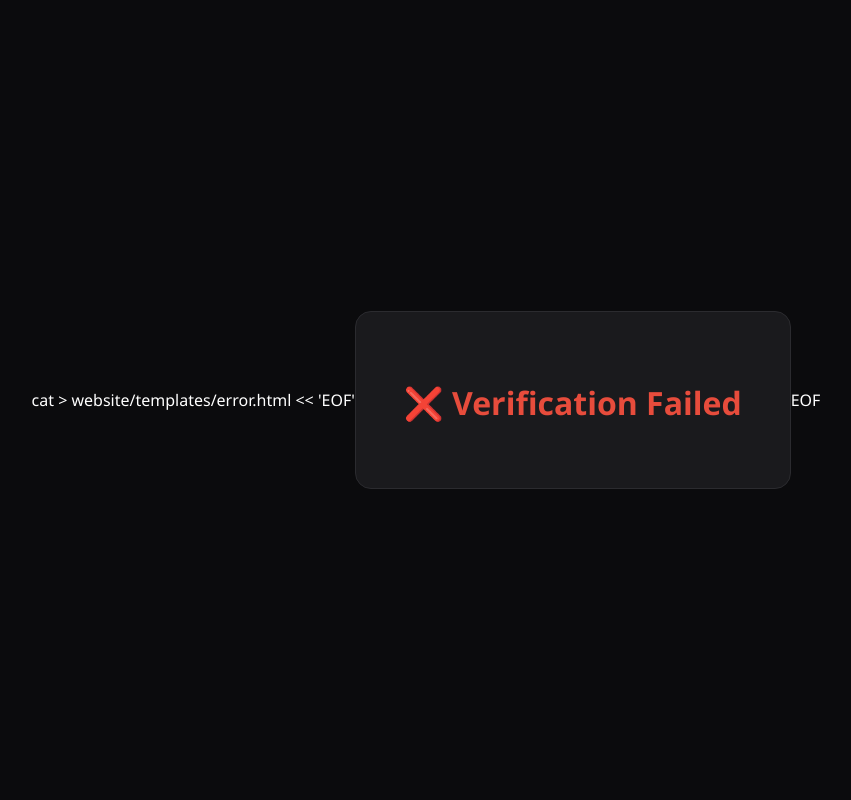
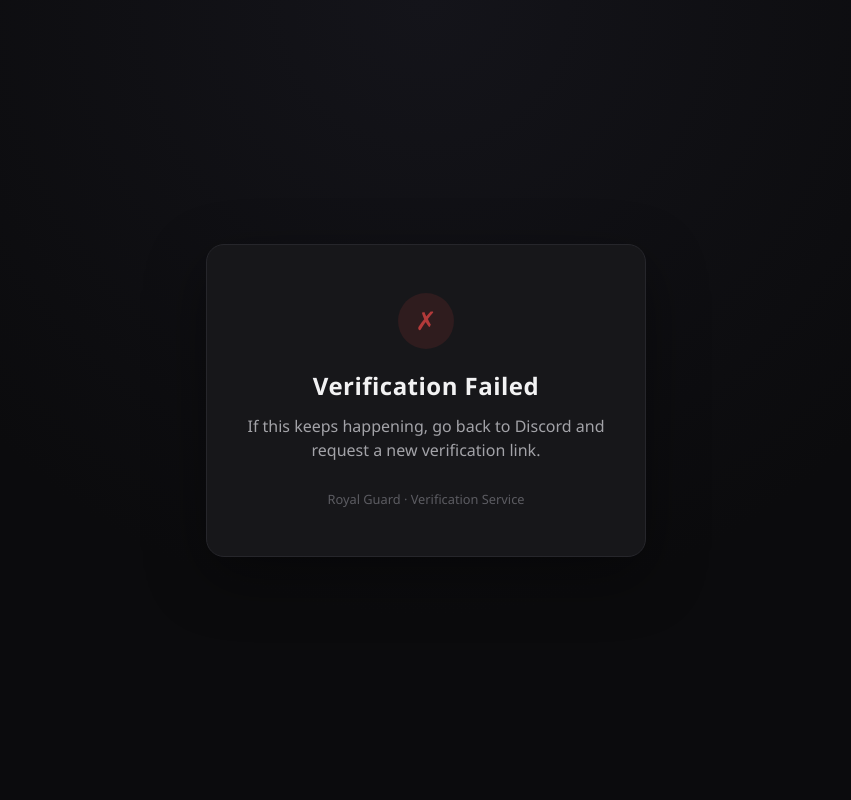
Before and after one commit to Kwalityenter/RoyalGuardd, a Flask app: template website/templates/error.html in a window 1280 px wide. Shown: the whole page, without its empty margins (214-1065 px from the left). Run offline with Flask 3, Linux system fonts and the light colour scheme; the template is opened without the code that fills it, so the values that code supplies are empty.

Commit message:
Redesign website with shared layout and proper landing page

```diff
--- a/website/app.py
+++ b/website/app.py
@@ -8,7 +8,7 @@ verification data written here is instantly visible to the bot.
 """
 
 import os
-from flask import Flask
+from flask import Flask, render_template
 from dotenv import load_dotenv
 
 load_dotenv()
@@ -22,7 +22,7 @@ app.register_blueprint(oauth_bp)
 
 @app.route("/")
 def index():
-    return {"status": "ok", "service": "Royal Guard OAuth Website"}
+    return render_template("index.html")
 
 
 @app.route("/health")
@@ -30,6 +30,16 @@ def health():
     return {"status": "healthy"}
 
 
+@app.errorhandler(404)
+def not_found(e):
+    return render_template("error.html", message="That page doesn't exist."), 404
+
+
+@app.errorhandler(500)
+def server_error(e):
+    return render_template("error.html", message="Something went wrong on our end. Please try again."), 500
+
+
 if __name__ == "__main__":
     port = int(os.getenv("WEBSITE_PORT", 8080))
     app.run(host="0.0.0.0", port=port)
--- /dev/null
+++ b/website/templates/base.html
@@ -0,0 +1,97 @@
+<!DOCTYPE html>
+<html lang="en">
+<head>
+  <meta charset="UTF-8">
+  <meta name="viewport" content="width=device-width, initial-scale=1.0">
+  <title>{% block title %}Royal Guard{% endblock %}</title>
+  <style>
+    :root {
+      --bg: #0b0b0d;
+      --card: #17171a;
+      --border: #26262b;
+      --text: #f2f2f3;
+      --text-dim: #a3a3a8;
+      --accent: #87CEEB;
+      --success: #57A05A;
+      --error: #b33a3a;
+    }
+    * { box-sizing: border-box; }
+    body {
+      background: radial-gradient(circle at top, #14141a 0%, #0b0b0d 60%);
+      color: var(--text);
+      font-family: 'Segoe UI', Roboto, Arial, sans-serif;
+      display: flex;
+      align-items: center;
+      justify-content: center;
+      min-height: 100vh;
+      margin: 0;
+      padding: 24px;
+    }
+    .card {
+      background: var(--card);
+      border: 1px solid var(--border);
+      border-radius: 18px;
+      padding: 48px 40px;
+      text-align: center;
+      max-width: 440px;
+      width: 100%;
+      box-shadow: 0 20px 60px rgba(0,0,0,0.4);
+    }
+    .crest {
+      width: 56px;
+      height: 56px;
+      margin-bottom: 16px;
+      opacity: 0.9;
+    }
+    h1 {
+      margin: 0 0 12px;
+      font-size: 1.5rem;
+      letter-spacing: 0.02em;
+    }
+    p {
+      color: var(--text-dim);
+      line-height: 1.5;
+      margin: 0 0 8px;
+    }
+    .username {
+      color: var(--text);
+      font-weight: 600;
+    }
+    .badge {
+      display: inline-block;
+      background: rgba(135, 206, 235, 0.12);
+      color: var(--accent);
+      border: 1px solid rgba(135, 206, 235, 0.3);
+      border-radius: 999px;
+      padding: 4px 14px;
+      font-size: 0.75rem;
+      letter-spacing: 0.08em;
+      text-transform: uppercase;
+      margin-bottom: 20px;
+    }
+    .success-icon, .error-icon {
+      width: 56px;
+      height: 56px;
+      border-radius: 50%;
+      display: flex;
+      align-items: center;
+      justify-content: center;
+      margin: 0 auto 20px;
+      font-size: 1.6rem;
+    }
+    .success-icon { background: rgba(87, 160, 90, 0.15); color: var(--success); }
+    .error-icon { background: rgba(179, 58, 58, 0.15); color: var(--error); }
+    .footer-note {
+      margin-top: 28px;
+      font-size: 0.8rem;
+      color: #5c5c62;
+    }
+    a { color: var(--accent); }
+  </style>
+</head>
+<body>
+  <div class="card">
+    {% block content %}{% endblock %}
+  </div>
+</body>
+</html>
--- a/website/templates/error.html
+++ b/website/templates/error.html
@@ -1,23 +1,9 @@
-cat > website/templates/error.html << 'EOF'
-<!DOCTYPE html>
-<html lang="en">
-<head>
-  <meta charset="UTF-8">
-  <title>Royal Guard | Verification Error</title>
-  <style>
-    body { background:#0b0b0d; color:#fff; font-family: 'Segoe UI', Arial, sans-serif;
-           display:flex; align-items:center; justify-content:center; height:100vh; margin:0; }
-    .card { background:#1a1a1d; border:1px solid #2b2b2f; border-radius:16px; padding:48px;
-            text-align:center; max-width:420px; }
-    h1 { color:#E74C3C; margin-bottom:8px; }
-    p { color:#c7c7c9; }
-  </style>
-</head>
-<body>
-  <div class="card">
-    <h1>❌ Verification Failed</h1>
-    <p>{{ message }}</p>
-  </div>
-</body>
-</html>
-EOF
+{% extends "base.html" %}
+{% block title %}Verification Failed — Royal Guard{% endblock %}
+{% block content %}
+  <div class="error-icon">&#10007;</div>
+  <h1>Verification Failed</h1>
+  <p>{{ message }}</p>
+  <p>If this keeps happening, go back to Discord and request a new verification link.</p>
+  <div class="footer-note">Royal Guard &middot; Verification Service</div>
+{% endblock %}
```
Also changed, not shown: website/templates/index.html (added, +9 -0 lines), website/templates/success.html (+9 -23 lines).
